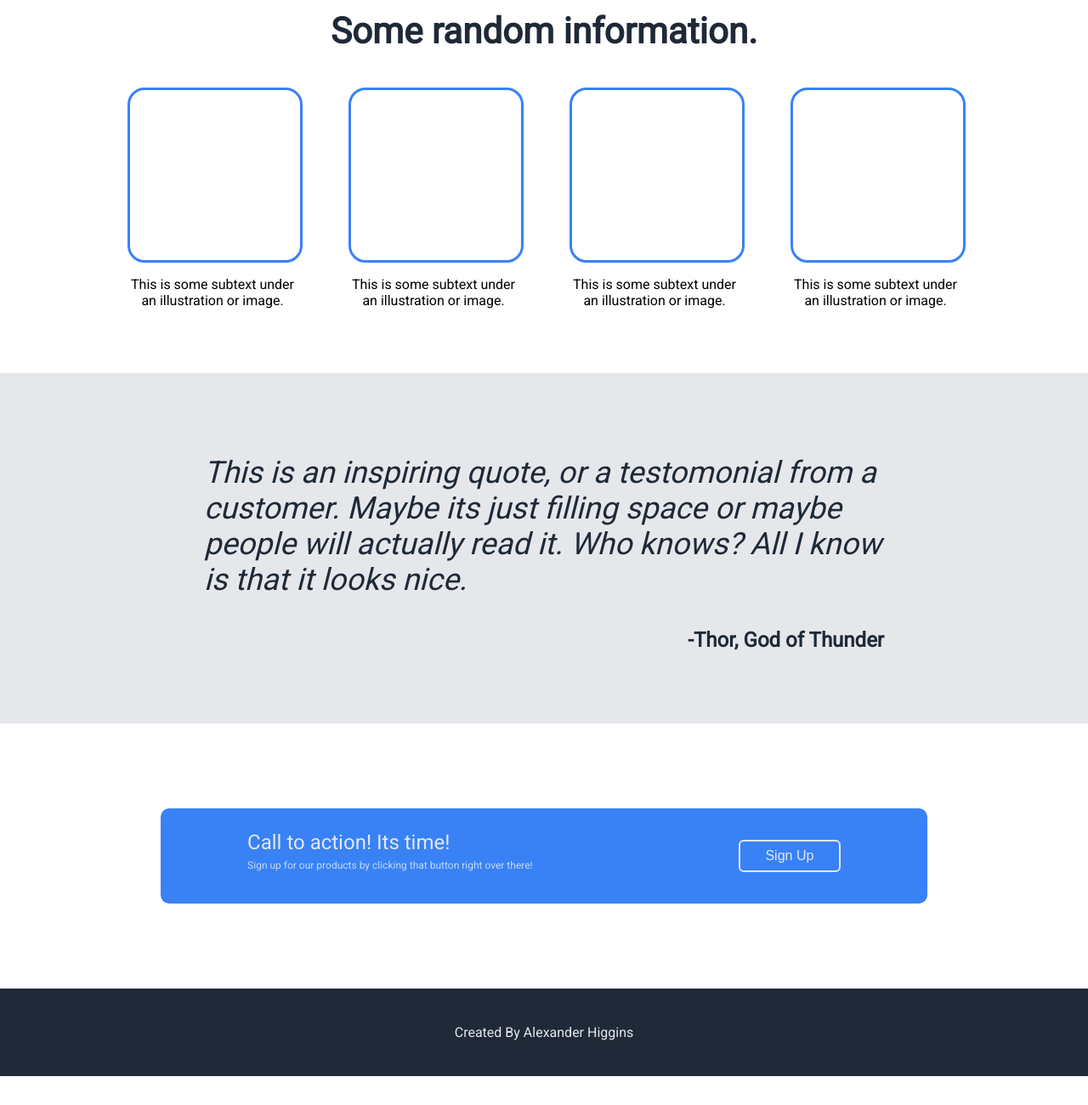
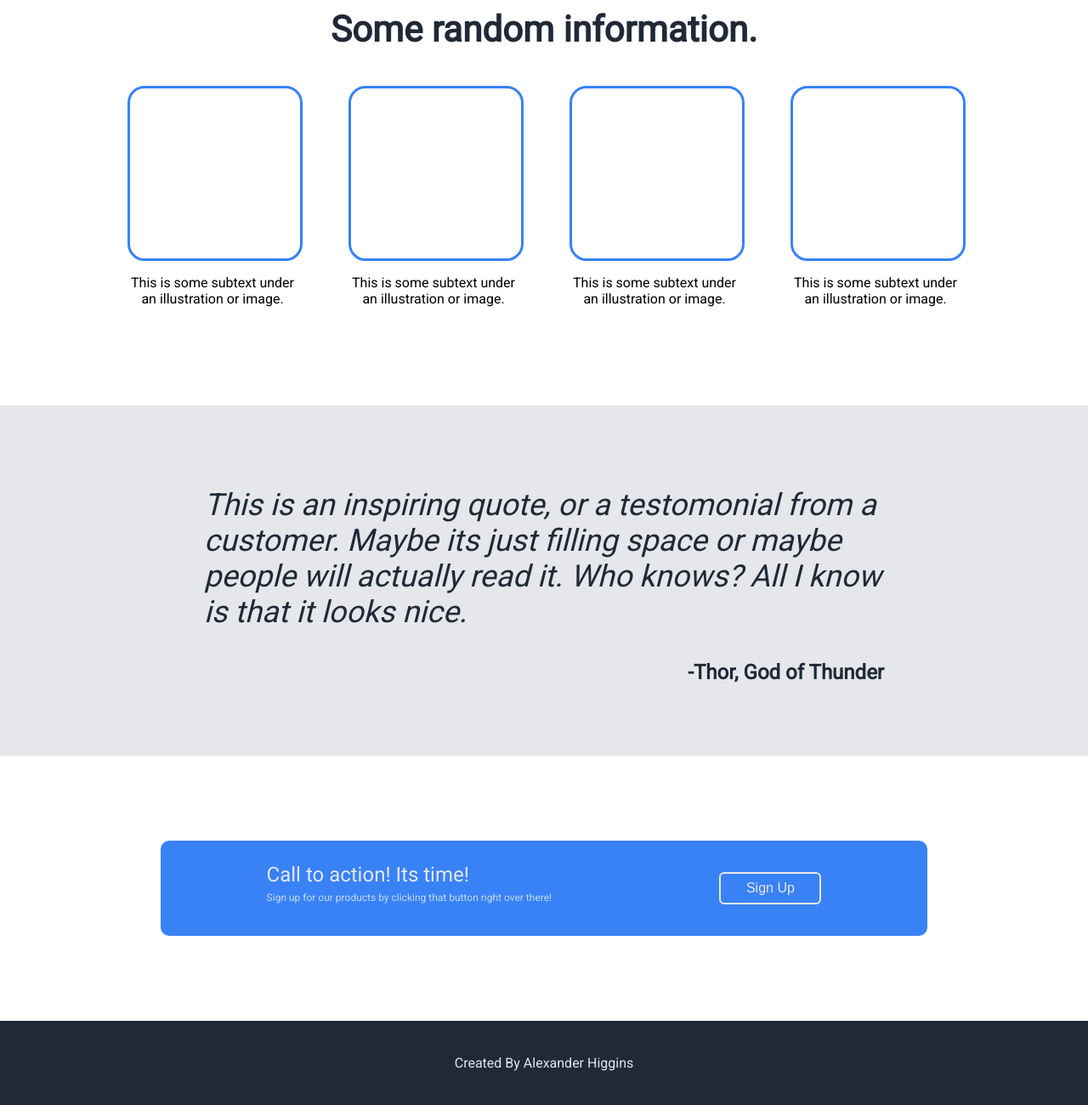
Before and after one commit to ajhiggins421/landing-page, a plain HTML site: page index.html in a window 1280 px wide. Shown: the part 562-1862 px from the top of the page at 85% size. Before the commit the page ends 1828 px from the top, so only its background shows below. Drawn offline with Linux system fonts and the light colour scheme.

Commit message:
basic tweaks

```diff
--- a/styles.css
+++ b/styles.css
@@ -55,6 +55,7 @@ h1 {
     justify-content: center;
     gap: 60px;
     padding: 60px;
+    flex-wrap: wrap;
 }
 
 .c1-left {
@@ -93,7 +94,9 @@ button{
 .content-two{
     display: flex;
     flex-direction: column;
-    padding: 60px;
+    padding: 100px;
+    justify-content: center;
+    align-items: center;
 }
 
 .c2-title{
@@ -101,12 +104,16 @@ button{
     font-size: 36px;
     font-weight: 900;
     color: #1F2937;
+}
 
+.c2-title h3 {
+    margin-top: 0px;;
+}
 
-}
 .c2-container{
     display:flex;
     justify-content: center;
+
     gap: 60px;
     flex-wrap: wrap;
 }
@@ -161,8 +168,8 @@ button{
     display: flex;
     justify-content: space-around;
     align-items: center;
-    gap: 90px;
     padding: 26px;
+    flex-wrap: wrap;
 }
 
 .small-text {
@@ -199,6 +206,7 @@ button{
     background-color: #E5E7EB;
     color: #3882F6;
 }
+
 .footer{
     background-color: #1F2937;
     display: flex;
@@ -207,5 +215,9 @@ button{
     color: #E5E7EB;
     font-size: 16px;
     font-weight: lighter;
-    padding: 26px;
+    padding: 40px;
 }
+.footer p {
+    margin: 0px;
+    padding: 0px;
+}
```
